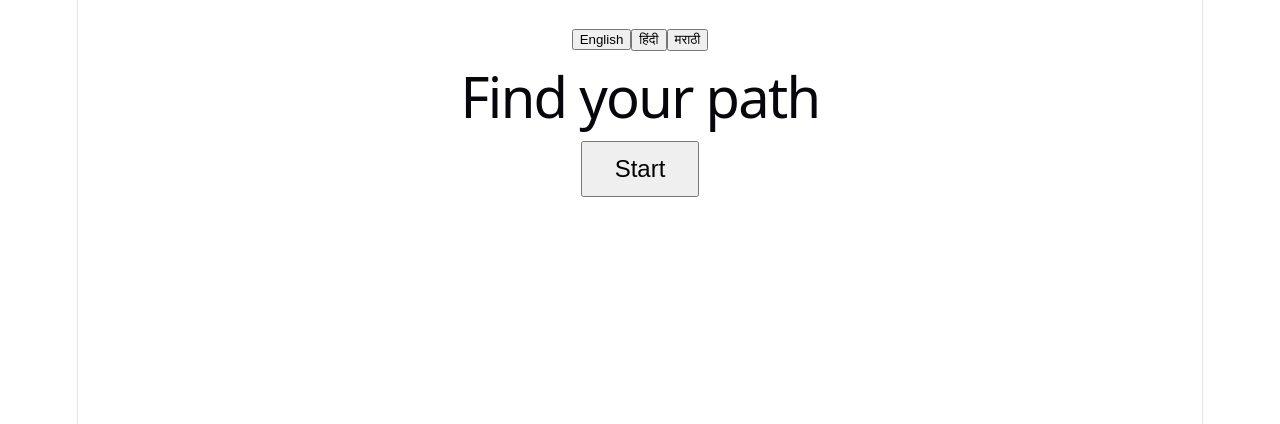
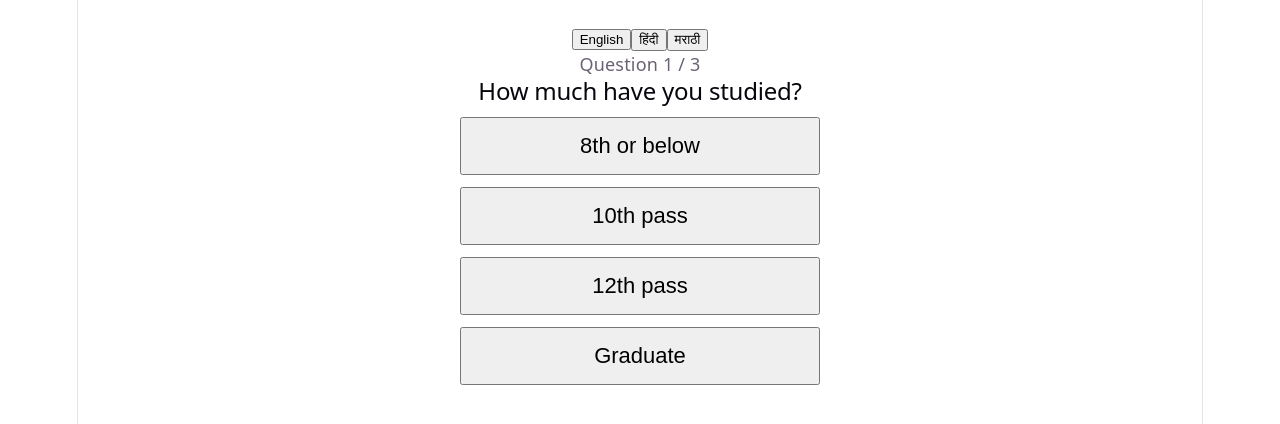
Before and after one commit to shivborse6/disha-voice-assistant, a React (Vite) app in the folder client/: page / in a window 1280 px wide. Both pictures are taken after a click on the button "Start". Shown: the top 424 px of the page. Built offline with nearby package versions, Linux system fonts and the light colour scheme.

Commit message:
Add multilingual interview flow

```diff
--- a/client/src/App.jsx
+++ b/client/src/App.jsx
@@ -1,13 +1,36 @@
 import { useState } from "react";
+import { questions } from "./questions";
+
+const ui = {
+  en: { title: "Find your path", start: "Start", done: "Thank you!", restart: "Start again", question: "Question" },
+  hi: { title: "अपना रास्ता खोजें", start: "शुरू करें", done: "धन्यवाद!", restart: "फिर से शुरू करें", question: "प्रश्न" },
+  mr: { title: "तुमचा मार्ग शोधा", start: "सुरू करा", done: "धन्यवाद!", restart: "पुन्हा सुरू करा", question: "प्रश्न" },
+};
+
+const bigButton = { display: "block", width: "100%", maxWidth: 360, margin: "12px auto", fontSize: 22, padding: "14px 20px" };
 
 export default function App() {
   const [lang, setLang] = useState("en");
+  const [screen, setScreen] = useState("home"); // "home" | "interview" | "done"
+  const [step, setStep] = useState(0);
+  const [answers, setAnswers] = useState({});
 
-  const text = {
-    en: { title: "Find your path", start: "Start" },
-    hi: { title: "अपना रास्ता खोजें", start: "शुरू करें" },
-    mr: { title: "तुमचा मार्ग शोधा", start: "सुरू करा" },
-  };
+  function handleAnswer(questionId, value) {
+    setAnswers({ ...answers, [questionId]: value });
+    if (step + 1 < questions.length) {
+      setStep(step + 1);
+    } else {
+      setScreen("done");
+    }
+  }
+
+  function restart() {
+    setAnswers({});
+    setStep(0);
+    setScreen("home");
+  }
+
+  const q = questions[step];
 
   return (
     <div style={{ padding: 24, textAlign: "center" }}>
@@ -16,10 +39,37 @@ export default function App() {
         <button onClick={() => setLang("hi")}>हिंदी</button>
         <button onClick={() => setLang("mr")}>मराठी</button>
       </div>
-      <h1>{text[lang].title}</h1>
-      <button style={{ fontSize: 24, padding: "12px 32px" }}>
-        {text[lang].start}
-      </button>
+
+      {screen === "home" && (
+        <>
+          <h1>{ui[lang].title}</h1>
+          <button style={bigButton} onClick={() => setScreen("interview")}>
+            {ui[lang].start}
+          </button>
+        </>
+      )}
+
+      {screen === "interview" && (
+        <>
+          <p>{ui[lang].question} {step + 1} / {questions.length}</p>
+          <h2>{q.text[lang]}</h2>
+          {q.options.map((opt) => (
+            <button key={opt.value} style={bigButton} onClick={() => handleAnswer(q.id, opt.value)}>
+              {opt.label[lang]}
+            </button>
+          ))}
+        </>
+      )}
+
+      {screen === "done" && (
+        <>
+          <h1>{ui[lang].done}</h1>
+          <pre style={{ textAlign: "left", display: "inline-block" }}>
+            {JSON.stringify(answers, null, 2)}
+          </pre>
+          <button style={bigButton} onClick={restart}>{ui[lang].restart}</button>
+        </>
+      )}
     </div>
   );
 }
--- /dev/null
+++ b/client/src/questions.js
@@ -0,0 +1,42 @@
+export const questions = [
+  {
+    id: "education",
+    text: {
+      en: "How much have you studied?",
+      hi: "आपकी पढ़ाई कितनी हुई है?",
+      mr: "तुमचे शिक्षण किती झाले आहे?",
+    },
+    options: [
+      { value: "8th_or_below", label: { en: "8th or below", hi: "8वीं या कम", mr: "८वी किंवा कमी" } },
+      { value: "10th", label: { en: "10th pass", hi: "10वीं पास", mr: "१०वी पास" } },
+      { value: "12th", label: { en: "12th pass", hi: "12वीं पास", mr: "१२वी पास" } },
+      { value: "graduate", label: { en: "Graduate", hi: "ग्रेजुएट", mr: "पदवीधर" } },
+    ],
+  },
+  {
+    id: "work",
+    text: {
+      en: "What work do you do now?",
+      hi: "आप अभी क्या काम करते हैं?",
+      mr: "तुम्ही सध्या कोणते काम करता?",
+    },
+    options: [
+      { value: "farming", label: { en: "Farming", hi: "खेती", mr: "शेती" } },
+      { value: "labour", label: { en: "Labour work", hi: "मज़दूरी", mr: "मजुरी" } },
+      { value: "shop", label: { en: "Small shop or business", hi: "छोटी दुकान / व्यवसाय", mr: "छोटे दुकान / व्यवसाय" } },
+      { value: "none", label: { en: "No work right now", hi: "अभी कोई काम नहीं", mr: "सध्या काम नाही" } },
+    ],
+  },
+  {
+    id: "preference",
+    text: {
+      en: "What would you prefer?",
+      hi: "आप क्या पसंद करेंगे?",
+      mr: "तुम्हाला काय आवडेल?",
+    },
+    options: [
+      { value: "job", label: { en: "A job with salary", hi: "वेतन वाली नौकरी", mr: "पगार असलेली नोकरी" } },
+      { value: "own", label: { en: "My own business", hi: "अपना काम / व्यवसाय", mr: "स्वतःचा व्यवसाय" } },
+    ],
+  },
+];
```
